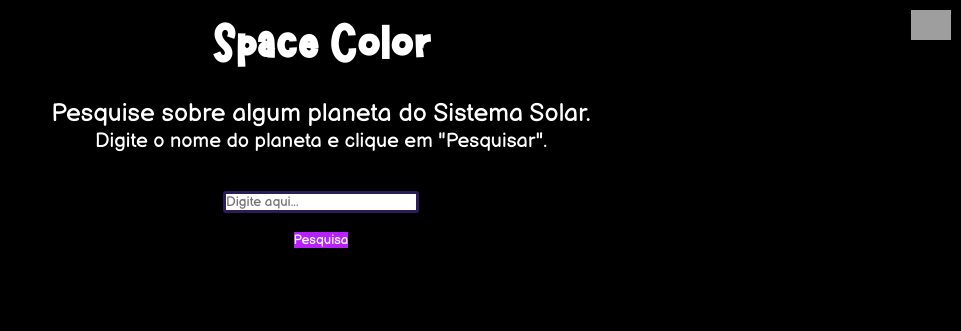
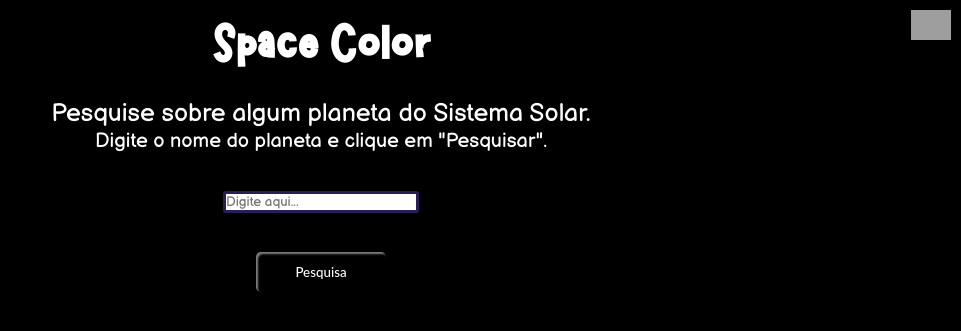
Before and after one commit to WerikTo/Space_Color, a PHP site: page /pesquisa.html in a window 1280 px wide. Shown: the top 331 px of the page, without its empty margins (319-1280 px from the left). Run offline with PHP 8.4, Linux system fonts and the light colour scheme; grey boxes are pictures that could not be loaded.

Commit message:
Update k.css

```diff
--- a/k.css
+++ b/k.css
@@ -42,9 +42,26 @@ body {
   }
 
 button {
+  margin: 20px;
   background: #b621fe;
   border: none;
   z-index: 1;
+  width: 130px;
+  height: 40px;
+  color: #fff;
+  border-radius: 5px;
+  padding: 10px 25px;
+  font-family: 'Lato', sans-serif;
+  font-weight: 500;
+  background: transparent;
+  cursor: pointer;
+  transition: all 0.3s ease;
+  position: relative;
+  display: inline-block;
+   box-shadow:inset 2px 2px 2px 0px rgba(255,255,255,.5),
+   7px 7px 20px 0px rgba(0,0,0,.1),
+   4px 4px 5px 0px rgba(0,0,0,.1);
+  outline: none;
 }
 button:after {
   position: absolute;
```
